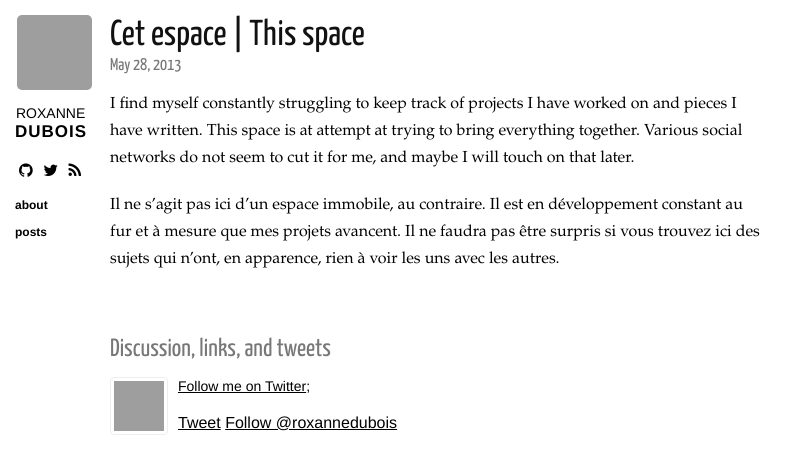
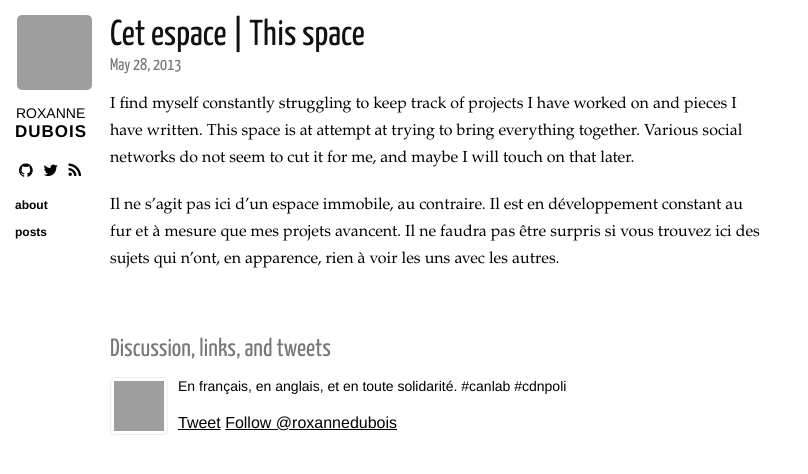
Before and after one commit to roxdubois/roxdubois.github.io, a Jekyll site: the page built from _posts/2013-05-28-this-space.md, in a window 1280 px wide, cut to the strip 0-474 px from the top of the page. Shown: the whole strip, without its empty margins (0-808 px from the left). Built offline with Jekyll 4.4.1, drawn with Linux system fonts in a browser that asks for light colours; nearby versions of some CDN libraries; Markdown is read by kramdown in place of the engine named in the settings; comment, search, counter and statistics services are not loaded; grey boxes are pictures that could not be loaded.

Commit message:
Update post.html

```diff
--- a/_layouts/post.html
+++ b/_layouts/post.html
@@ -22,7 +22,8 @@ layout: layout
       </a>
 
       <p>
-        <a href="https://twitter.com/{{ site.twitter }}" target="_blank">Follow me on Twitter</a>;
+        En français, en anglais, et en toute solidarité. #canlab #cdnpoli
+
 
       </p>
 
```
